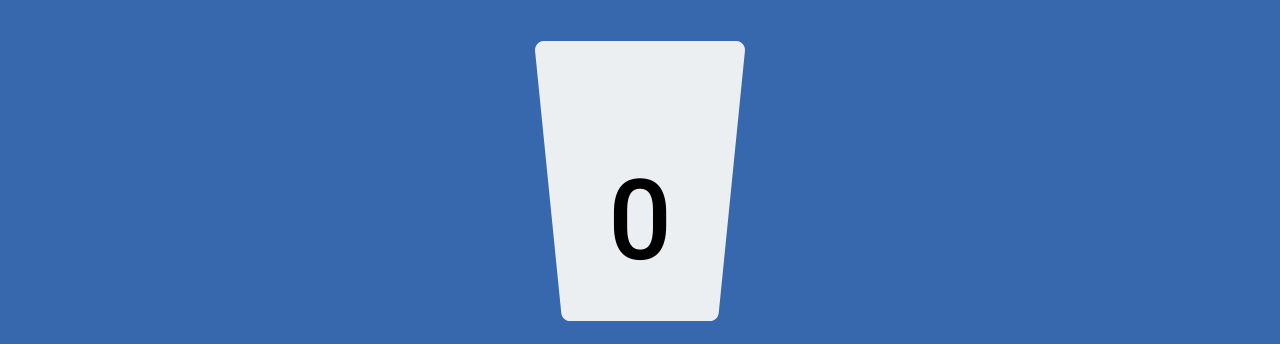
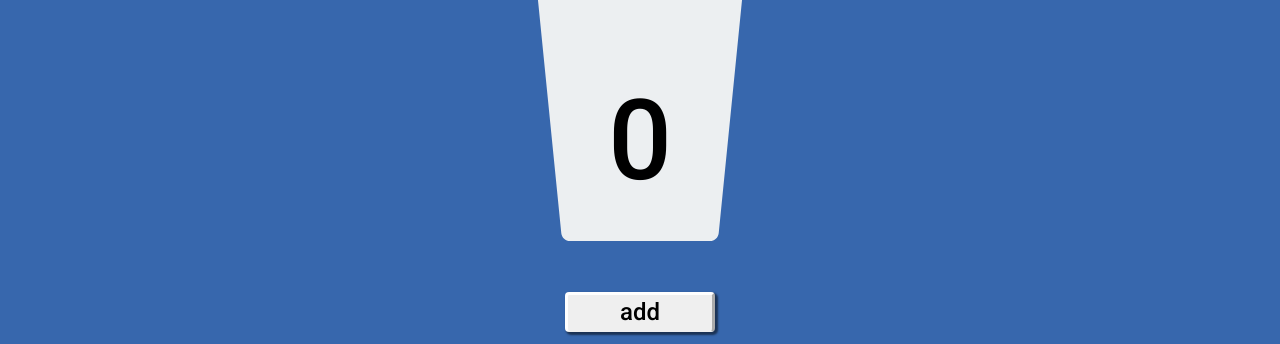
Before and after one commit to krzysztof-kozak/hydrapp, a website built with webpack: page src/pages/index.html in a window 1280 px wide. Shown: the part 411-755 px from the top of the page. Built offline with nearby package versions, Linux system fonts and the light colour scheme.

Commit message:
small fixes

```diff
--- a/src/scss/modules/main-app-screen.scss
+++ b/src/scss/modules/main-app-screen.scss
@@ -18,7 +18,7 @@
   flex-direction: column;
   justify-content: center;
   @media (min-width: 768px) {
-    margin-top: 10em;
+    margin-top: 5em;
   }
 
   &__header {
```
